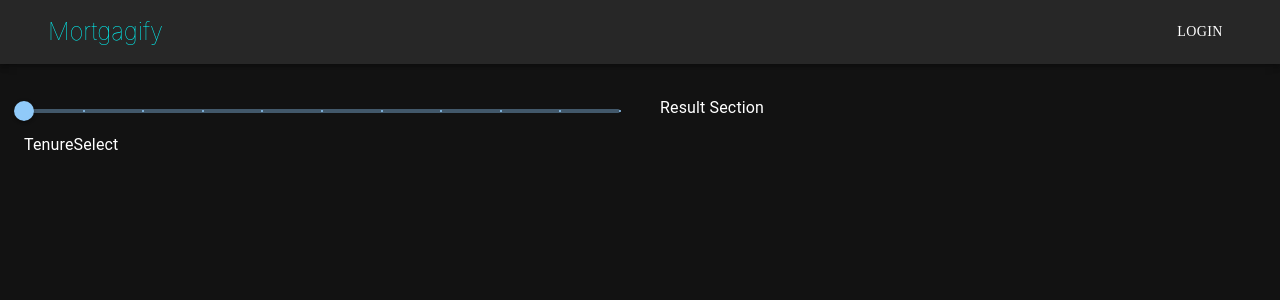
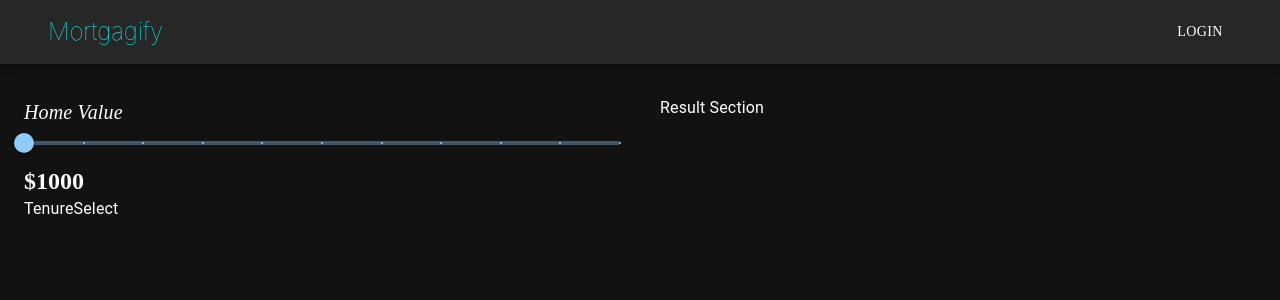
Before and after one commit to Shohaibur/Mortgagify, a React (Create React App) app: page / in a window 1280 px wide. Shown: the top 300 px of the page. Built offline with nearby package versions, Linux system fonts and the light colour scheme.

Commit message:
update silder component common style (font)

```diff
--- a/src/App.js
+++ b/src/App.js
@@ -1,6 +1,6 @@
 import { Container, Grid } from "@mui/material";
 import Navbar from "./components/common/Navbar";
-import MainContent from "./components/MainContent";
+// import MainContent from "./components/MainContent";
 import Result from "./components/Result";
 import SliderSelect from "./components/SliderSelect";
 import TenureSelect from "./components/TenureSelect";
--- a/src/components/SliderSelect.js
+++ b/src/components/SliderSelect.js
@@ -1,13 +1,17 @@
 import React from "react";
 import SliderComponent from "./common/SliderComponent";
+import { Typography } from "@mui/material";
 
-const SliderSelect=()=>{
-  return(
+const SliderSelect = () => {
+  return (
     <>
-   <SliderComponent min={10} max={60} defaultValue={3} step={5} onChange={(e,value)=>console.log(value)} />
-   {/* <SliderComponent min={20} max={50} defaultValue={25} />
-   <SliderComponent min={30} max={80} defaultValue={30} /> */}
-   </>
+      <Typography variant="h6" fontFamily={"initial"} fontStyle={"oblique"} fontWeight={"normal"} >
+        Home Value
+      </Typography>
+      <SliderComponent min={10} max={60} defaultValue={3} step={5} onChange={(e, value) => console.log(value)} />
+
+      <Typography variant="h5" fontFamily={"serif"} fontWeight={"bold"}> $1000 </Typography >
+    </>
   )
 }
 export default SliderSelect;
--- a/src/components/common/Slider.js
+++ /dev/null
@@ -1,16 +0,0 @@
-import * as React from 'react';
-import Box from '@mui/material/Box';
-import Slider from '@mui/material/Slider';
-import { Container } from '@mui/material';
-
-const CustomSlider = () => {
-  return (
-
-    <Container maxWidth="xl">
-      <Slider defaultValue={50} aria-label="Default" valueLabelDisplay="auto" />
-    </Container>
-
-  );
-};
-
-export default CustomSlider;
```
Also changed, not shown: src/components/common/SliderComponent.js (+6 -7 lines).
